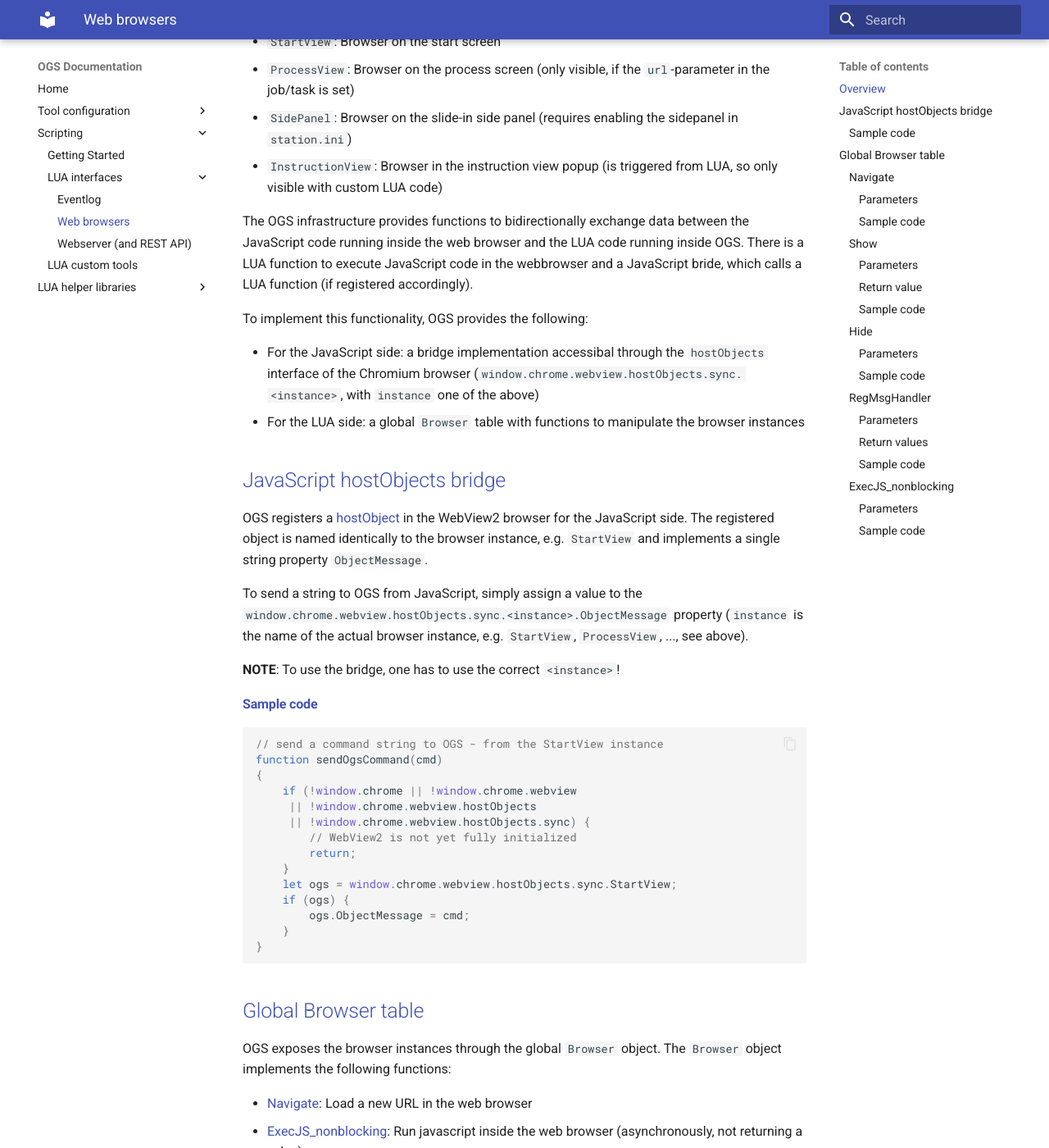
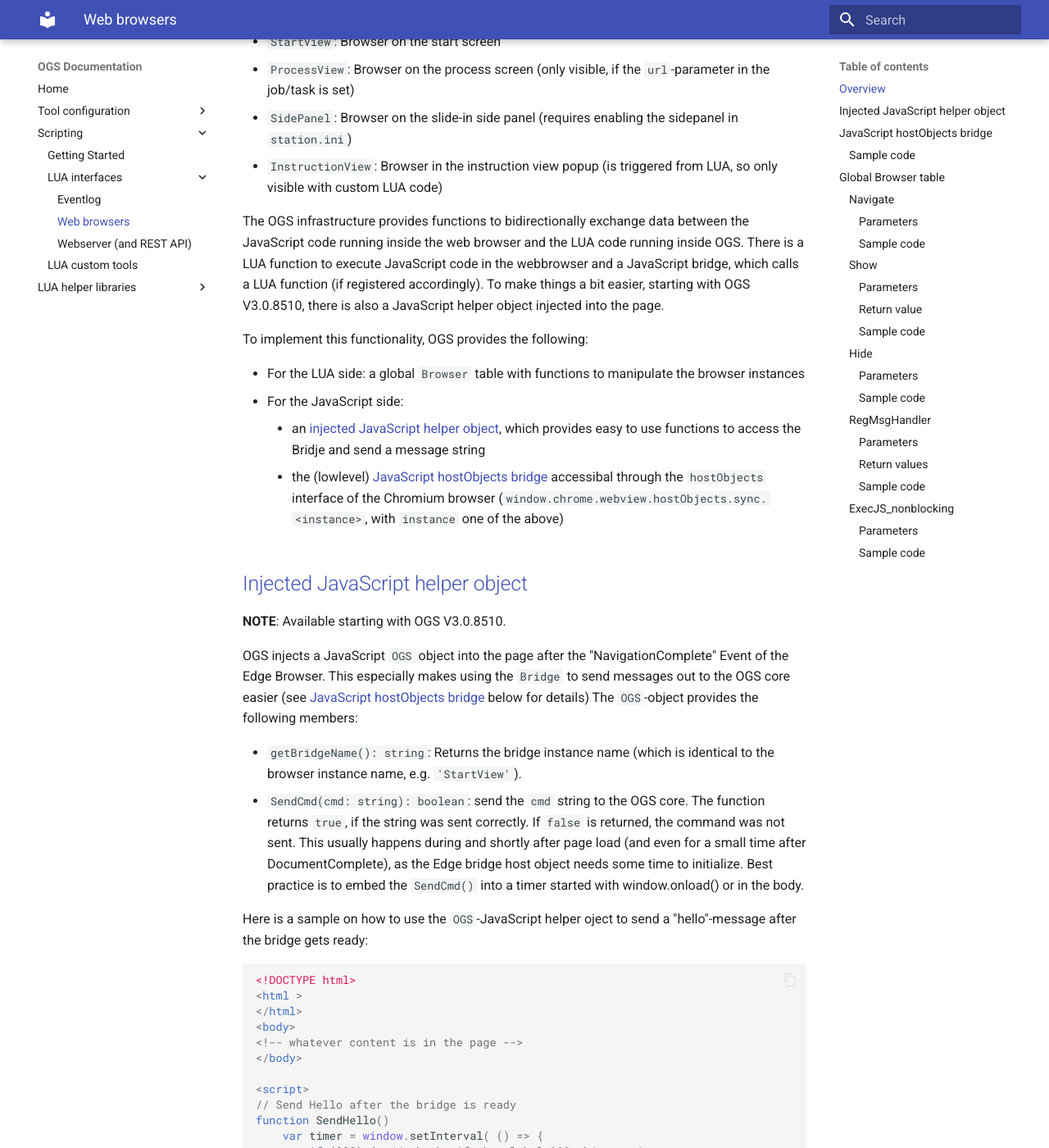
Before and after one commit to haller-erne/ogs, an MkDocs documentation site: the page built from docs/v3/lua/webbrowser.md, in a window 1280 px wide and 1400 px high, scrolled down 234 px. Shown: the whole window at 82% size. Built offline with MkDocs 1.6.1 and Material for MkDocs 9.7.7, drawn with Linux system fonts in a browser that asks for light colours; some of the changed text lies outside the part shown.

Commit message:
Updated WebBrowser info

````diff
--- a/docs/v3/lua/webbrowser.md
+++ b/docs/v3/lua/webbrowser.md
@@ -9,16 +9,57 @@ The OGS runtime uses up to 4 web browser (Microsoft WebView2) instances. The ins
 - `SidePanel`: Browser on the slide-in side panel (requires enabling the sidepanel in `station.ini`)
 - `InstructionView`: Browser in the instruction view popup (is triggered from LUA, so only visible with custom LUA code)
 
-The OGS infrastructure provides functions to bidirectionally exchange data between the JavaScript code running inside the web browser and the LUA code running inside OGS. There is a LUA function to execute JavaScript code in the webbrowser and a JavaScript bride, which calls a LUA function (if registered accordingly).
+The OGS infrastructure provides functions to bidirectionally exchange data between the JavaScript code running inside the web browser and the LUA code running inside OGS. There is a LUA function to execute JavaScript code in the webbrowser and a JavaScript bridge, which calls a LUA function (if registered accordingly). To make things a bit easier, starting with OGS V3.0.8510, there is also a JavaScript helper object injected into the page.
 
 To implement this functionality, OGS provides the following:
 
-- For the JavaScript side: a bridge implementation accessibal through the `hostObjects` interface of the Chromium browser (`window.chrome.webview.hostObjects.sync.<instance>`, with `instance` one of the above)
 - For the LUA side: a global `Browser` table with functions to manipulate the browser instances
+- For the JavaScript side:
+	- an [injected JavaScript helper object](#injected-javascript-helper-object), which provides easy to use functions to access the Bridje and send a message string
+	- the (lowlevel) [JavaScript hostObjects bridge](#javascript-hostobjects-bridge) accessibal through the `hostObjects` interface of the Chromium browser (`window.chrome.webview.hostObjects.sync.<instance>`, with `instance` one of the above)
+
+## Injected JavaScript helper object
+
+**NOTE**: Available starting with OGS V3.0.8510.
+
+OGS injects a JavaScript `OGS` object into the page after the "NavigationComplete" Event of the Edge Browser. This especially makes using the `Bridge` to send messages out to the OGS core easier (see [JavaScript hostObjects bridge](#javascript-hostobjects-bridge) below for details) The `OGS`-object provides the following members:
+
+- `getBridgeName(): string`: Returns the bridge instance name (which is identical to the browser instance name, e.g. `'StartView'`).
+- `SendCmd(cmd: string): boolean`: send the `cmd` string  to the OGS core. The function returns `true`, if the string was sent correctly. If `false` is returned, the command was not sent. This usually happens during and shortly after page load (and even for a small time after DocumentComplete), as the Edge bridge host object needs some time to initialize. Best practice is to embed the `SendCmd()` into a timer started with window.onload() or in the body.
+
+Here is a sample on how to use the `OGS`-JavaScript helper oject to send a "hello"-message after the bridge gets ready:
+
+``` html
+<!DOCTYPE html>
+<html >
+</html>
+<body>
+<!-- whatever content is in the page -->
+</body>
+
+<script>
+// Send Hello after the bridge is ready
+function SendHello()
+	var timer = window.setInterval( () => {
+		if (OGS) {	// check, if the global OGS object exists
+			if (OGS.SendCmd('Hello')) {
+				// successfully send, remove the timer
+				clearInterval(timer);
+			}
+		}
+	}, 100);	// execute every 100ms until the bridge is ready
+end
+window.onload = function() {
+	SendHello();
+}
+</script>
+```
 
 ## JavaScript hostObjects bridge
 
-OGS registers a [hostObject](https://learn.microsoft.com/en-us/dotnet/api/microsoft.web.webview2.core.corewebview2.addhostobjecttoscript) in the WebView2 browser for the JavaScript side. The registered object is named identically to the browser instance, e.g. `StartView` and implements a single string property `ObjectMessage`.
+**NOTE**: Starting with OGS V3.0.8510, it is recommended to use the [JavaScript hostObjects bridge](#javascript-hostobjects-bridge) instead.
+
+To allow interaction between the JavaScript code running in the Browser and the OGS core, OGS registers a [hostObject](https://learn.microsoft.com/en-us/dotnet/api/microsoft.web.webview2.core.corewebview2.addhostobjecttoscript) in the WebView2 browser for the JavaScript side. The registered object is named identically to the browser instance, e.g. `StartView` and implements a single string property `ObjectMessage`.
 
 To send a string to OGS from JavaScript, simply assign a value to the `window.chrome.webview.hostObjects.sync.<instance>.ObjectMessage` property (`instance` is the name of the actual browser instance, e.g. `StartView`, `ProcessView`, ..., see above).
 
````
